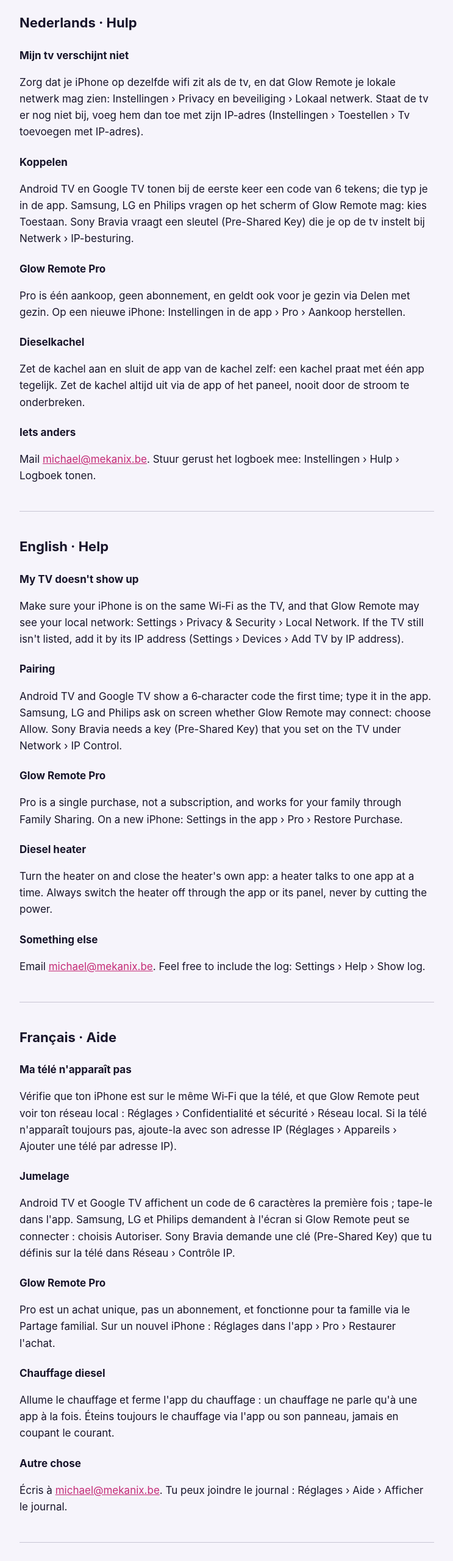
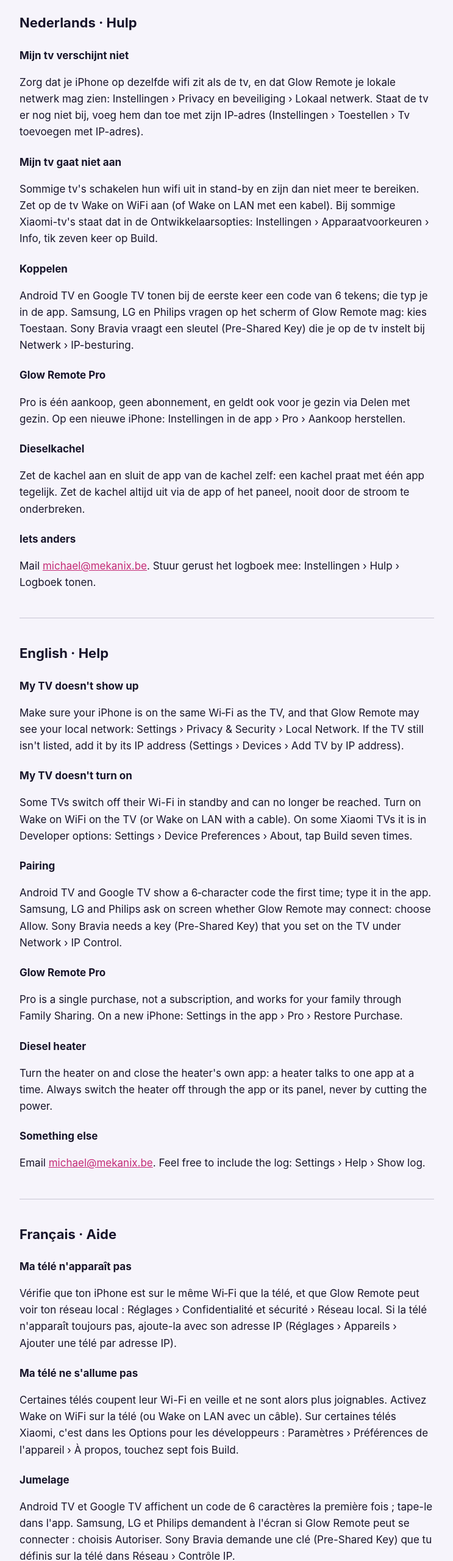
Before and after one commit to stjinne/glow-remote-privacy, a plain HTML site: page support.html in a window 1280 px wide. Shown: the part 240-2800 px from the top of the page at 61% size, without its empty margins (268-1011 px from the left). Drawn offline with Linux system fonts and the light colour scheme.

Commit message:
Hulp: tv gaat niet aan, Wake on WiFi (vier talen)
Co-Authored-By: Claude Opus 5.5 <noreply@anthropic.com>

```diff
--- a/support.html
+++ b/support.html
@@ -29,6 +29,8 @@
 <h2>Nederlands · Hulp</h2>
 <h3>Mijn tv verschijnt niet</h3>
 <p>Zorg dat je iPhone op dezelfde wifi zit als de tv, en dat Glow Remote je lokale netwerk mag zien: Instellingen › Privacy en beveiliging › Lokaal netwerk. Staat de tv er nog niet bij, voeg hem dan toe met zijn IP-adres (Instellingen › Toestellen › Tv toevoegen met IP-adres).</p>
+<h3>Mijn tv gaat niet aan</h3>
+<p>Sommige tv's schakelen hun wifi uit in stand-by en zijn dan niet meer te bereiken. Zet op de tv Wake on WiFi aan (of Wake on LAN met een kabel). Bij sommige Xiaomi-tv's staat dat in de Ontwikkelaarsopties: Instellingen › Apparaatvoorkeuren › Info, tik zeven keer op Build.</p>
 <h3>Koppelen</h3>
 <p>Android TV en Google TV tonen bij de eerste keer een code van 6 tekens; die typ je in de app. Samsung, LG en Philips vragen op het scherm of Glow Remote mag: kies Toestaan. Sony Bravia vraagt een sleutel (Pre-Shared Key) die je op de tv instelt bij Netwerk › IP-besturing.</p>
 <h3>Glow Remote Pro</h3>
@@ -43,6 +45,8 @@
 <h2>English · Help</h2>
 <h3>My TV doesn't show up</h3>
 <p>Make sure your iPhone is on the same Wi‑Fi as the TV, and that Glow Remote may see your local network: Settings › Privacy & Security › Local Network. If the TV still isn't listed, add it by its IP address (Settings › Devices › Add TV by IP address).</p>
+<h3>My TV doesn't turn on</h3>
+<p>Some TVs switch off their Wi-Fi in standby and can no longer be reached. Turn on Wake on WiFi on the TV (or Wake on LAN with a cable). On some Xiaomi TVs it is in Developer options: Settings › Device Preferences › About, tap Build seven times.</p>
 <h3>Pairing</h3>
 <p>Android TV and Google TV show a 6‑character code the first time; type it in the app. Samsung, LG and Philips ask on screen whether Glow Remote may connect: choose Allow. Sony Bravia needs a key (Pre-Shared Key) that you set on the TV under Network › IP Control.</p>
 <h3>Glow Remote Pro</h3>
@@ -57,6 +61,8 @@
 <h2>Français · Aide</h2>
 <h3>Ma télé n'apparaît pas</h3>
 <p>Vérifie que ton iPhone est sur le même Wi‑Fi que la télé, et que Glow Remote peut voir ton réseau local : Réglages › Confidentialité et sécurité › Réseau local. Si la télé n'apparaît toujours pas, ajoute-la avec son adresse IP (Réglages › Appareils › Ajouter une télé par adresse IP).</p>
+<h3>Ma télé ne s'allume pas</h3>
+<p>Certaines télés coupent leur Wi-Fi en veille et ne sont alors plus joignables. Activez Wake on WiFi sur la télé (ou Wake on LAN avec un câble). Sur certaines télés Xiaomi, c'est dans les Options pour les développeurs : Paramètres › Préférences de l'appareil › À propos, touchez sept fois Build.</p>
 <h3>Jumelage</h3>
 <p>Android TV et Google TV affichent un code de 6 caractères la première fois ; tape-le dans l'app. Samsung, LG et Philips demandent à l'écran si Glow Remote peut se connecter : choisis Autoriser. Sony Bravia demande une clé (Pre-Shared Key) que tu définis sur la télé dans Réseau › Contrôle IP.</p>
 <h3>Glow Remote Pro</h3>
@@ -71,6 +77,8 @@
 <h2>Deutsch · Hilfe</h2>
 <h3>Mein Fernseher erscheint nicht</h3>
 <p>Achte darauf, dass dein iPhone im selben WLAN ist wie der Fernseher und dass Glow Remote dein lokales Netzwerk sehen darf: Einstellungen › Datenschutz & Sicherheit › Lokales Netzwerk. Fehlt der Fernseher immer noch, füge ihn mit seiner IP-Adresse hinzu (Einstellungen › Geräte › Fernseher per IP-Adresse hinzufügen).</p>
+<h3>Mein Fernseher schaltet sich nicht ein</h3>
+<p>Manche Fernseher schalten im Standby ihr WLAN ab und sind dann nicht mehr erreichbar. Aktiviere am Fernseher Wake on WiFi (oder Wake on LAN mit Kabel). Bei manchen Xiaomi-Fernsehern steht das in den Entwickleroptionen: Einstellungen › Geräteeinstellungen › Info, tippe siebenmal auf Build.</p>
 <h3>Koppeln</h3>
 <p>Android TV und Google TV zeigen beim ersten Mal einen 6‑stelligen Code; den tippst du in der App ein. Samsung, LG und Philips fragen auf dem Bildschirm, ob Glow Remote sich verbinden darf: wähle Zulassen. Sony Bravia braucht einen Schlüssel (Pre-Shared Key), den du am Fernseher unter Netzwerk › IP-Steuerung festlegst.</p>
 <h3>Glow Remote Pro</h3>
```
